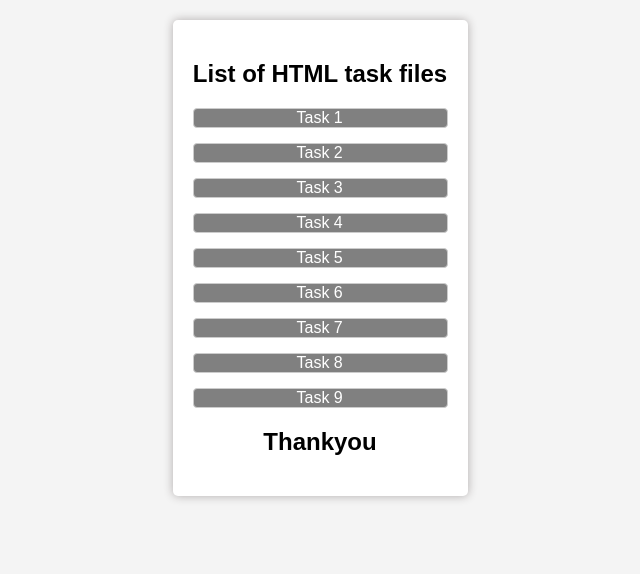
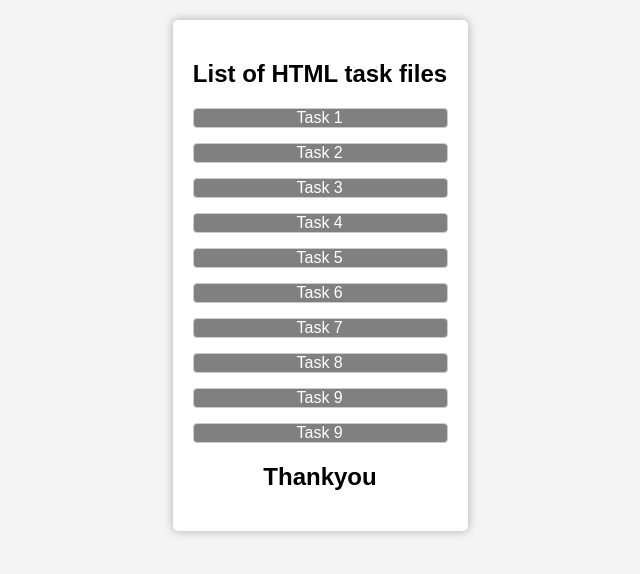
Before and after one commit to Sudha110/web, a plain HTML site: page index.html in a window 1280 px wide. Shown: the whole page, without its empty margins (320-960 px from the left). Drawn offline with Linux system fonts and the light colour scheme.

Commit message:
Update index.html

```diff
--- a/index.html
+++ b/index.html
@@ -53,6 +53,7 @@
         <a href="a7.html">Task 7</a>
         <a href="a8.html">Task 8</a>
         <a href="a9.html">Task 9</a>
+        <a href="home.html">Task 9</a>
         <h2 style="text-align: center;">Thankyou</h2>
     </form>
 </body>
```
